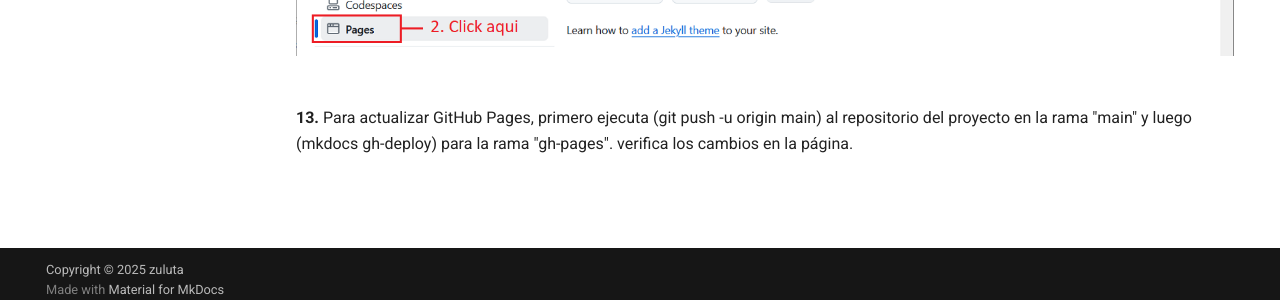
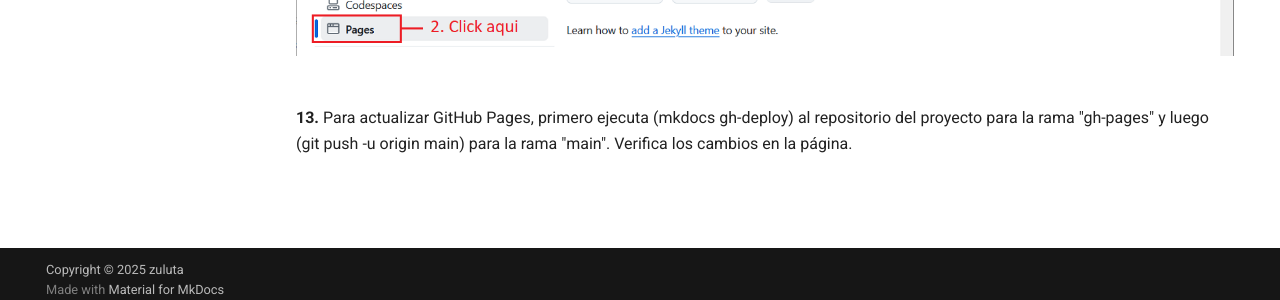
Before and after one commit to zuluta/docs, an MkDocs documentation site: the page built from docs/gh_deploy.md, in a window 1280 px wide and 900 px high, scrolled down 4988 px. Shown: the part 587-887 px from the top of the window. Built offline with MkDocs 1.6.1 and Material for MkDocs 9.7.7, drawn with Linux system fonts in a browser that asks for light colours; comment, search, counter and statistics services are not loaded.

Commit message:
Actualizar pagina

```diff
--- a/docs/gh_deploy.md
+++ b/docs/gh_deploy.md
@@ -95,6 +95,6 @@ hide:
 <br>
 <br>
 
-<p><strong>13.</strong> Para actualizar GitHub Pages, primero ejecuta (git push -u origin main) al repositorio del proyecto en la rama "main" y luego (mkdocs gh-deploy) para la rama "gh-pages". verifica los cambios en la página.</p>
+<p><strong>13.</strong> Para actualizar GitHub Pages, primero ejecuta (mkdocs gh-deploy) al repositorio del proyecto para la rama "gh-pages" y luego (git push -u origin main) para la rama "main". Verifica los cambios en la página.</p>
 <br>
 <br>
```
